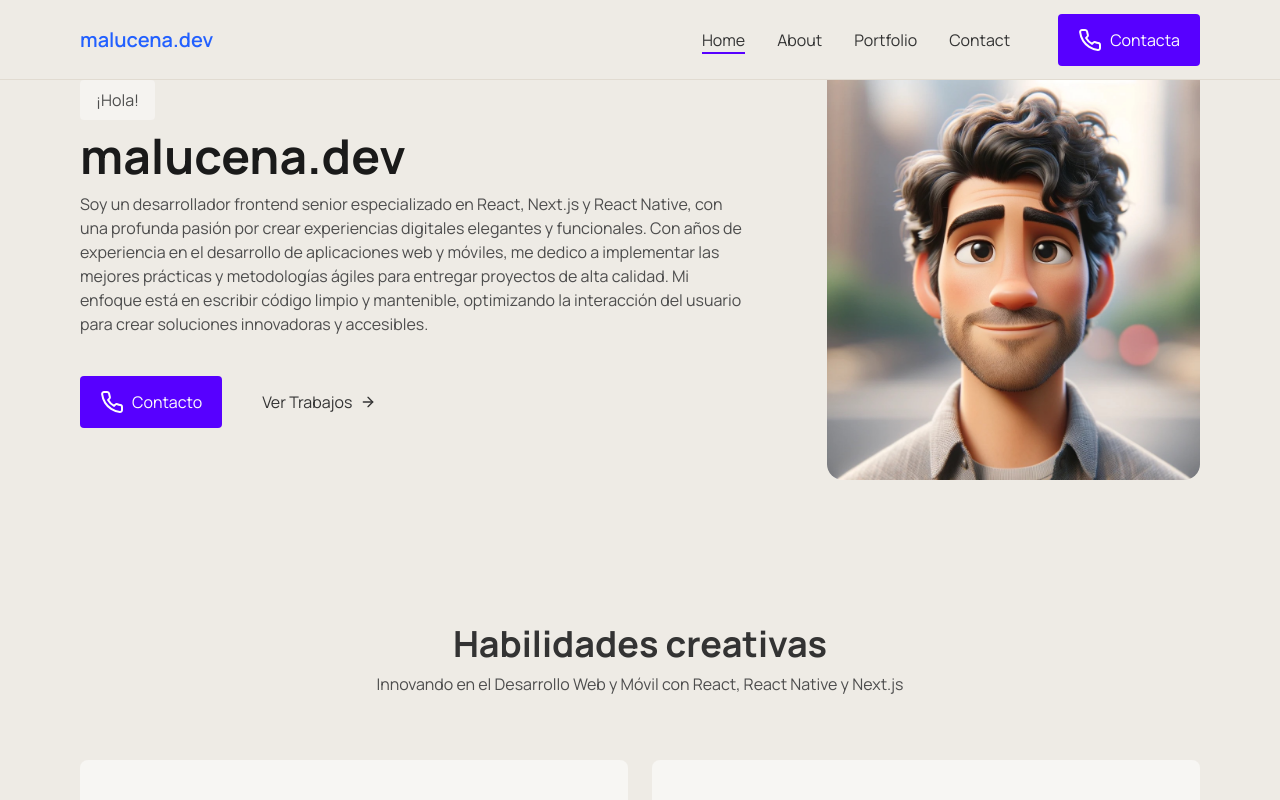
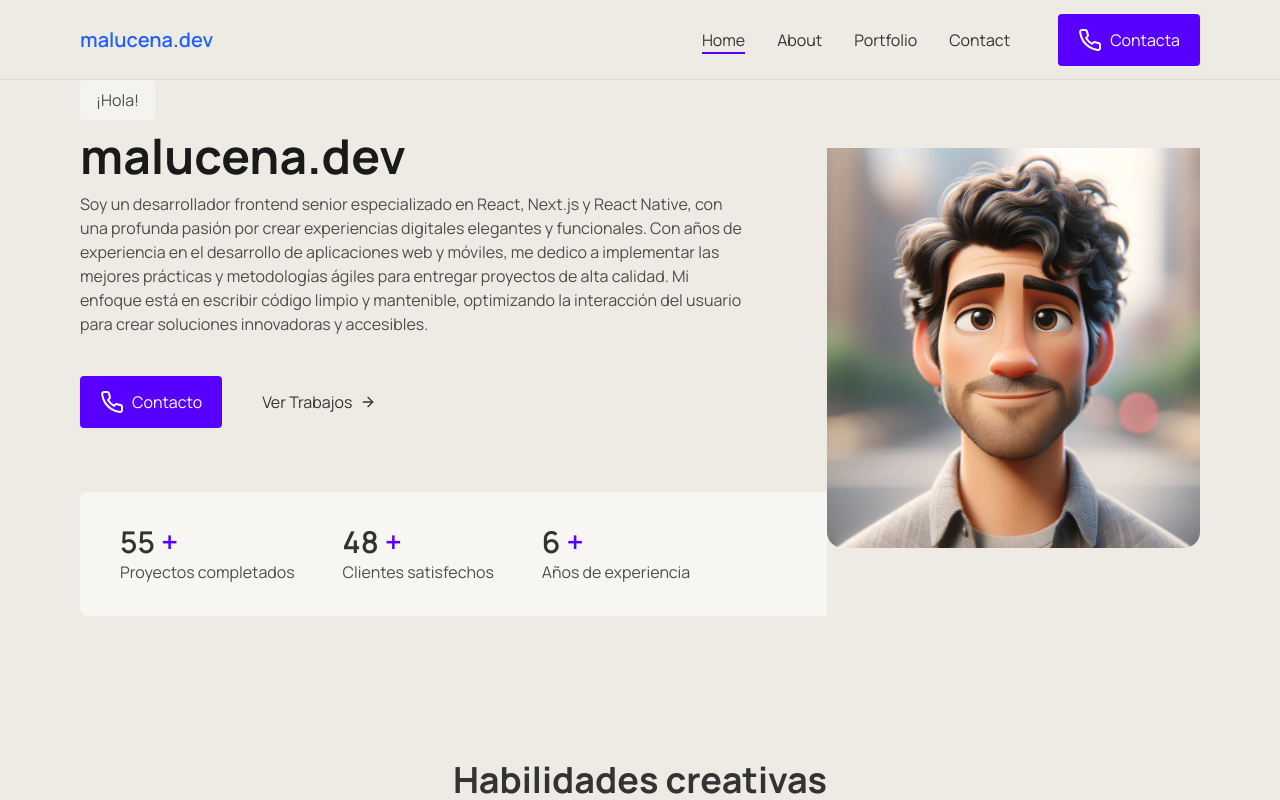
Before and after one commit to m4lucen4/portfolio, a Next.js app: page / in a window 1280 px wide. Shown: the top 800 px of the page. Built offline with nearby package versions, Linux system fonts and the light colour scheme.

Commit message:
feat: new page about you

```diff
--- /dev/null
+++ b/app/(root)/about/page.tsx
@@ -0,0 +1,65 @@
+import Milstone from '@/components/milstone';
+import { Metadata } from 'next';
+import Image from 'next/image';
+import React from 'react';
+
+export const metadata: Metadata = {
+  title: 'Sobre mi - Miguel Ángel Lucena',
+};
+
+const page = () => {
+  return (
+    <>
+      <section className="max-width section-padding flex flex-col tablet:flex-row gap-20 items-center">
+        <div className="relative w-full tablet:w-1/2 h-[calc(300px+20vw)] tablet:h-[600px]">
+          <Image
+            src={'/images/about.png'}
+            fill
+            alt="about"
+            className="object-cover"
+          />
+        </div>
+        <div className="tablet:w-1/2">
+          <div className="space-y-3 max-tablet:text-center flex flex-col">
+            <p className="px-4 py-2 bg-peach-500 text-grey-600 w-max rounded tablet:w-max max-tablet:mx-auto">
+              Este soy yo!
+            </p>
+            <h1 className="text-grey-700">Soy Miguel Ángel Lucena</h1>
+            <p className="text-grey-600">
+              Lorem ipsum dolor sit amet consectetur adipisicing elit. Ducimus
+              est quibusdam numquam quos ex, laboriosam accusamus beatae atque
+              reiciendis illum sapiente, accusantium voluptatum ab assumenda
+              minus, nam explicabo? Praesentium, sequi.
+            </p>
+          </div>
+          <div
+            className="bg-peach-400 rounded-lg tablet:rounded-none tablet:bg-transparent tablet:border-t-2
+          tablet:border-b-2 tablet:border-purple w-full py-8 px-10 mt-14 tablet:mt-24 gap-12 flex flex-col tablet:flex-row"
+          >
+            <div className="flex items-center gap-10 justify-center tablet:block">
+              <h3 className="text-grey-700">
+                55 <span className="text-purple">+</span>
+              </h3>
+              <p className="text-grey-600">Proyectos completados</p>
+            </div>
+            <div className="flex items-center gap-10 justify-center tablet:block">
+              <h3 className="text-grey-700">
+                48 <span className="text-purple">+</span>
+              </h3>
+              <p className="text-grey-600">Clientes satisfechos</p>
+            </div>
+            <div className="flex items-center gap-10 justify-center tablet:block">
+              <h3 className="text-grey-700">
+                6 <span className="text-purple">+</span>
+              </h3>
+              <p className="text-grey-600">Años de experiencia</p>
+            </div>
+          </div>
+        </div>
+      </section>
+      <Milstone />
+    </>
+  );
+};
+
+export default page;
--- a/components/hero/index.tsx
+++ b/components/hero/index.tsx
@@ -5,7 +5,7 @@
 
 const Hero = () => {
   return (
-    <section className="flex item-center max-width flex-col-reverse tablet:flex-row mb-10">
+    <section className="flex items-center max-width flex-col-reverse tablet:flex-row mb-10">
       <div className="tablet:w-2/3 mt-10 tablet:mt-0">
         <div className="flex flex-col gap-3 items-center tablet:items-start max-w-2xl text-center tablet:text-left">
           <p className="px-4 py-2 bg-peach-500 text-grey-600 w-max rounded">
@@ -33,6 +33,48 @@
             <ArrowRight size={16} />
           </Link>
         </div>
+        {/* Stats */}
+        <div className="bg-peach-400 w-full py-8 px-10 rounded-l-lg mt-16 flex-wrap gap-12 hidden tablet:flex">
+          <div>
+            <h3 className="text-grey-700">
+              55 <span className="text-purple">+</span>
+            </h3>
+            <p className="text-grey-600">Proyectos completados</p>
+          </div>
+          <div>
+            <h3 className="text-grey-700">
+              48 <span className="text-purple">+</span>
+            </h3>
+            <p className="text-grey-600">Clientes satisfechos</p>
+          </div>
+          <div>
+            <h3 className="text-grey-700">
+              6 <span className="text-purple">+</span>
+            </h3>
+            <p className="text-grey-600">Años de experiencia</p>
+          </div>
+        </div>
+        {/* Stats responsive */}
+        <div className="mt-16 grid grid-cols-2 gap-3 tablet:hidden">
+          <div className="py-8 px-10 rounded-lg bg-peach-400 text-center col-span-2">
+            <h3 className="text-grey-700">
+              55 <span className="text-purple">+</span>
+            </h3>
+            <p className="text-grey-600">Proyectos completados</p>
+          </div>
+          <div className="py-8 px-10 rounded-lg bg-peach-400 text-center col-span-2">
+            <h3 className="text-grey-700">
+              48 <span className="text-purple">+</span>
+            </h3>
+            <p className="text-grey-600">Clientes satisfechos</p>
+          </div>
+          <div className="py-8 px-10 rounded-lg bg-peach-400 text-center col-span-2">
+            <h3 className="text-grey-700">
+              6 <span className="text-purple">+</span>
+            </h3>
+            <p className="text-grey-600">Años de experiencia</p>
+          </div>
+        </div>
       </div>
       <div className="relative w-full tablet:w-1/3 h-[400px] tablet:h-[400px] rounded-b-2xl overflow-hidden">
         <Image
--- /dev/null
+++ b/components/milstone/index.tsx
@@ -0,0 +1,39 @@
+import React from 'react';
+import SectionHeading from '../SectionHeading';
+import { timeline } from '@/constants';
+
+const Milstone = () => {
+  return (
+    <section className="max-width section-padding">
+      <SectionHeading title="Mi carrera" subtitle="" />
+      <div
+        className="space-y-8 relative before:absolute before:inset-0 before:ml-5 before:translate-x-px
+        tablet:before:mx-auto tablet:before:translate-x-0 before:h-full before:w-0.5 before:bg-purple before:bg-opacity-30"
+      >
+        {timeline.map((item, index) => (
+          <div
+            key={index}
+            className="relative flex items-center justify-between tablet:justify-normal tablet:odd:flex-row-reverse group"
+          >
+            <div
+              className="flex items-center justify-center w-10 h-10 rounded-full bg-peach-400 shrink-0 tablet:order-1
+              tablet:group-odd:-translate-x-1/2 tablet:group-even:translate-x-1/2
+              group-first:before:absolute group-first:before:w-1 group-first:before:h-20 group-first:before:bottom-full group-first:before:bg-peach-600 group-last:before:absolute group-last:before:w-1 group-last:before:h-20 group-last:before:bottom-full group-last:before:bg-peach-600 group-last:before:top-full"
+            >
+              <span className="w-3 h-3 bg-purple rounded-full"></span>
+            </div>
+            <div className="w-[calc(100%-4rem)] tablet:w-[calc(50%-2.5rem)] box !p-5 tablet:!p-8">
+              <div className="flex items-center justify-between space-x-2 mb-1">
+                <h6 className="text-grey-700">{item.title}</h6>
+                <p className="font-semibold text-purple">{item.duration}</p>
+              </div>
+              <div className="text-grey-600">{item.description}</div>
+            </div>
+          </div>
+        ))}
+      </div>
+    </section>
+  );
+};
+
+export default Milstone;
```
